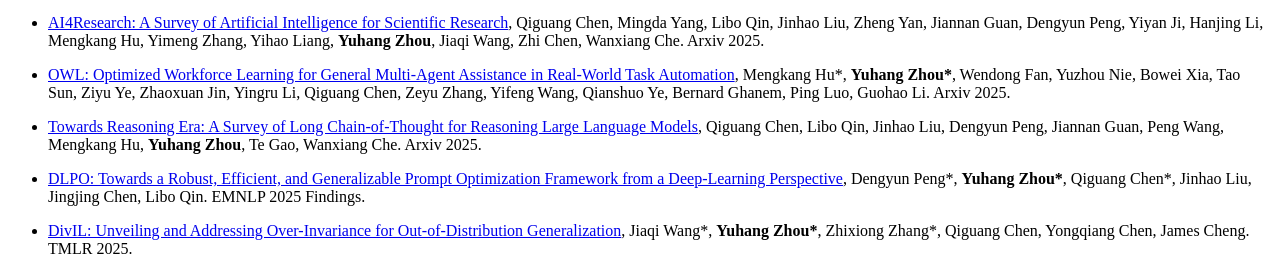
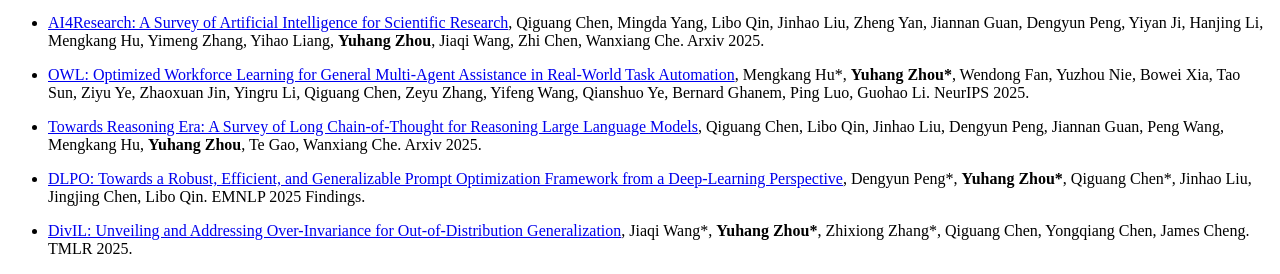
Before and after one commit to Ralph-Zhou/ralph-zhou.github.io, a Jekyll site: the page built from _pages/information/pub.md, in a window 1280 px wide. Shown: the part 456-730 px from the top of the page. Built offline with Jekyll 4.4.1, drawn with Linux system fonts in a browser that asks for light colours; our own code applies the rules of GitHub Pages for plain Markdown files.

Commit message:
Update pub.md

```diff
--- a/_pages/information/pub.md
+++ b/_pages/information/pub.md
@@ -4,7 +4,7 @@
 
 - [AI4Research: A Survey of Artificial Intelligence for Scientific Research](https://arxiv.org/abs/2507.01903), Qiguang Chen, Mingda Yang, Libo Qin, Jinhao Liu, Zheng Yan, Jiannan Guan, Dengyun Peng, Yiyan Ji, Hanjing Li, Mengkang Hu, Yimeng Zhang, Yihao Liang, **Yuhang Zhou**, Jiaqi Wang, Zhi Chen, Wanxiang Che. Arxiv 2025.
 
-- [OWL: Optimized Workforce Learning for General Multi-Agent Assistance in Real-World Task Automation](https://arxiv.org/pdf/2505.23885), Mengkang Hu\*, **Yuhang Zhou\***, Wendong Fan, Yuzhou Nie, Bowei Xia, Tao Sun, Ziyu Ye, Zhaoxuan Jin, Yingru Li, Qiguang Chen, Zeyu Zhang, Yifeng Wang, Qianshuo Ye, Bernard Ghanem, Ping Luo, Guohao Li. Arxiv 2025.
+- [OWL: Optimized Workforce Learning for General Multi-Agent Assistance in Real-World Task Automation](https://arxiv.org/pdf/2505.23885), Mengkang Hu\*, **Yuhang Zhou\***, Wendong Fan, Yuzhou Nie, Bowei Xia, Tao Sun, Ziyu Ye, Zhaoxuan Jin, Yingru Li, Qiguang Chen, Zeyu Zhang, Yifeng Wang, Qianshuo Ye, Bernard Ghanem, Ping Luo, Guohao Li. NeurIPS 2025.
 
 - [Towards Reasoning Era: A Survey of Long Chain-of-Thought for Reasoning Large Language Models](https://arxiv.org/abs/2503.09567), Qiguang Chen, Libo Qin, Jinhao Liu, Dengyun Peng, Jiannan Guan, Peng Wang, Mengkang Hu, **Yuhang Zhou**, Te Gao, Wanxiang Che. Arxiv 2025.
 
```
